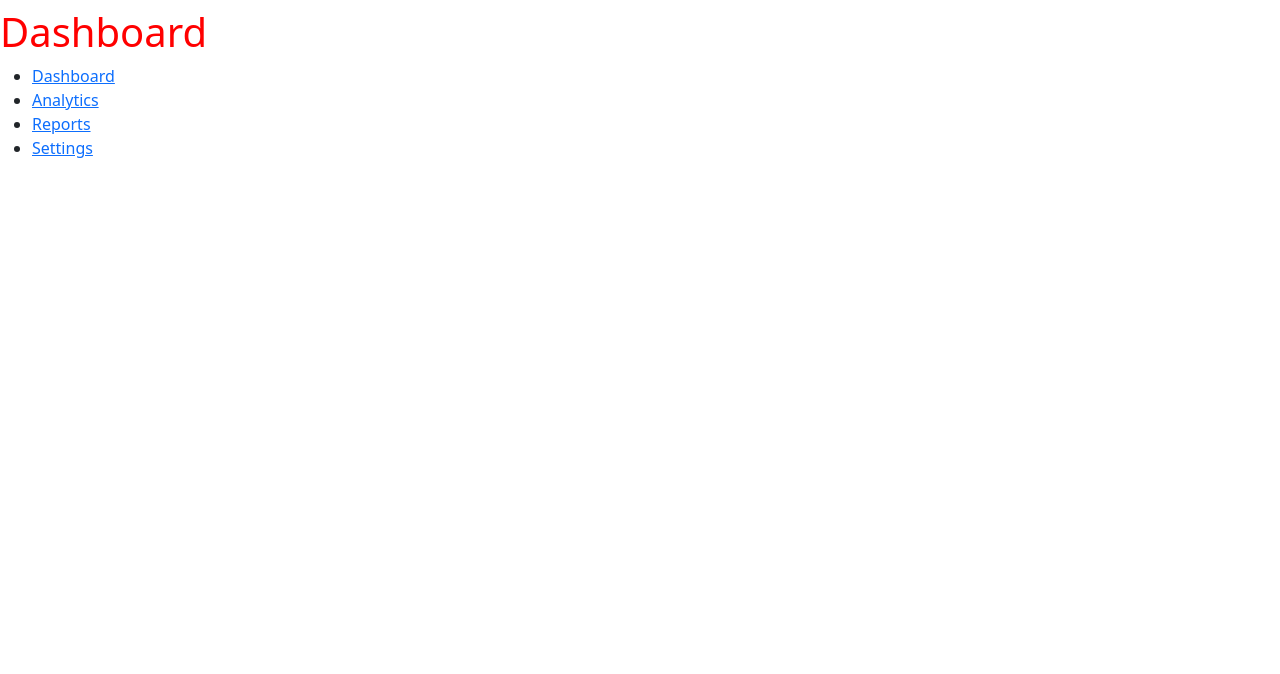
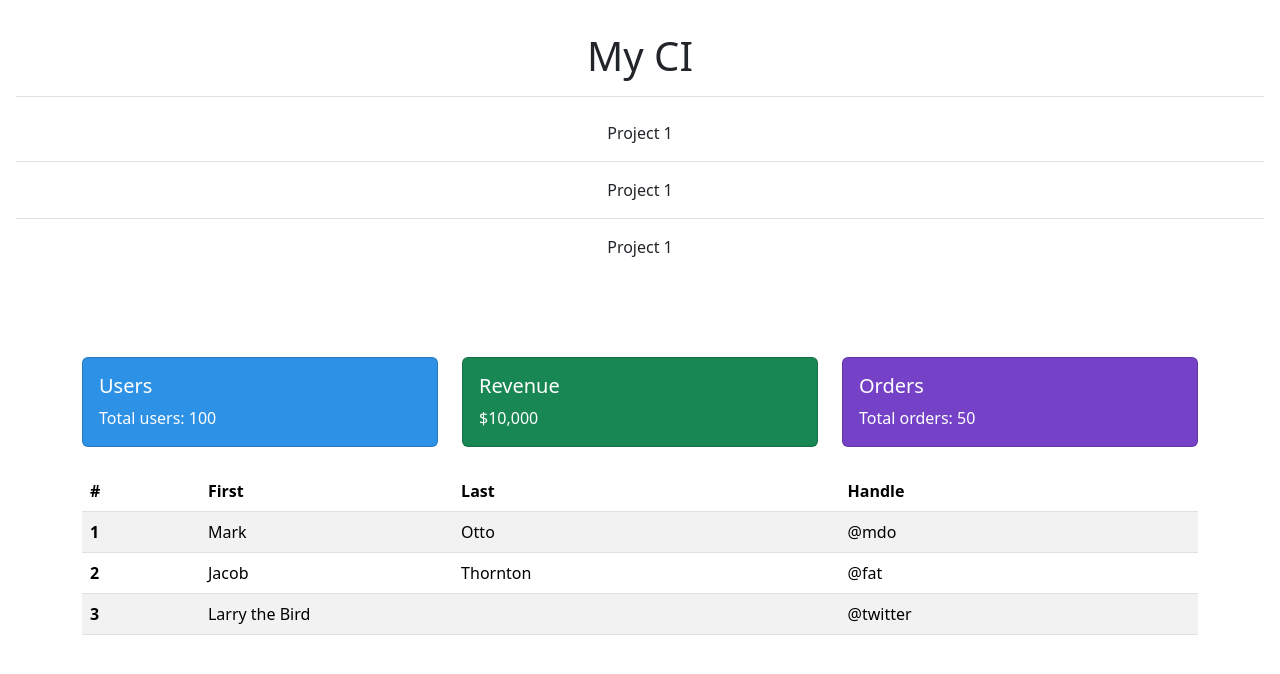
Before and after one commit to Rayanworkout/Minimalist-CI-System, a Flask app: page / in a window 1280 px wide. Shown: the top 674 px of the page. Run offline with Flask 3, Linux system fonts and the light colour scheme.

Commit message:
design is starting to be ok

```diff
--- a/templates/index.html
+++ b/templates/index.html
@@ -7,24 +7,104 @@
     <title>Dashboard</title>
     <link rel="stylesheet" href="https://cdn.jsdelivr.net/npm/bootstrap@5.3.2/dist/css/bootstrap.min.css"
         integrity="sha384-T3c6CoIi6uLrA9TneNEoa7RxnatzjcDSCmG1MXxSR1GAsXEV/Dwwykc2MPK8M2HN" crossorigin="anonymous">
+    <link rel="preconnect" href="https://fonts.googleapis.com">
+    <link rel="preconnect" href="https://fonts.gstatic.com" crossorigin>
+    <link href="https://fonts.googleapis.com/css2?family=Montserrat:ital,wght@0,100..900;1,100..900&display=swap"
+        rel="stylesheet">
     <link rel="stylesheet" href="style.css">
     <link rel="stylesheet" href="{{ url_for('static', filename='css/style.css') }}">
+
 </head>
 
 <body>
     <header>
-        <h1 class="main-h1 my-2">Dashboard</h1>
+        <nav id="sidebarMenu" class="collapse d-lg-block sidebar collapse">
+            <div class="position-sticky">
+                <div class="list-group list-group-flush mx-3 mt-3">
+                    <a href="#" class="list-group-item list-group-item-action py-3 mb-2 title text-center display-6"
+                        aria-current="true">
+                        My CI
+                    </a>
+                    <a href="#" class="list-group-item list-group-item-action py-3 text-center">
+                        Project 1
+                    </a>
+                    <a href="#" class="list-group-item list-group-item-action py-3 text-center">
+                        Project 1
+                    </a>
+                    <a href="#" class="list-group-item list-group-item-action py-3 text-center">
+                        Project 1
+                    </a>
+
+                </div>
+            </div>
+        </nav>
     </header>
-    <div class="sidebar">
-        <ul>
-            <li><a href="#">Dashboard</a></li>
-            <li><a href="#">Analytics</a></li>
-            <li><a href="#">Reports</a></li>
-            <li><a href="#">Settings</a></li>
-        </ul>
-    </div>
-    <div class="content my-3 text-center">
-    </div>
+
+    <main style="margin-top: 58px;">
+        <div class="container pt-4">
+            <div class="row dashboard">
+                <div class="col-lg-4 col-md-6">
+                    <div class="card text-white" style="background-color: #2d91e6;">
+                        <div class="card-body">
+                            <h5 class="card-title">Users</h5>
+                            <p class="card-text">Total users: 100</p>
+                        </div>
+                    </div>
+                </div>
+                <div class="col-lg-4 col-md-6">
+                    <div class="card bg-success text-white">
+                        <div class="card-body">
+                            <h5 class="card-title">Revenue</h5>
+                            <p class="card-text">$10,000</p>
+                        </div>
+                    </div>
+                </div>
+                <div class="col-lg-4 col-md-6">
+                    <div class="card text-white" style="background-color: #7542c7;">
+                        <div class="card-body">
+                            <h5 class="card-title">Orders</h5>
+                            <p class="card-text">Total orders: 50</p>
+                        </div>
+                    </div>
+                </div>
+            </div>
+            <div class="project-table my-4">
+                <table class="table table-striped">
+                    <thead>
+                        <tr>
+                            <th scope="col">#</th>
+                            <th scope="col">First</th>
+                            <th scope="col">Last</th>
+                            <th scope="col">Handle</th>
+                        </tr>
+                    </thead>
+                    <tbody>
+                        <tr>
+                            <th scope="row">1</th>
+                            <td>Mark</td>
+                            <td>Otto</td>
+                            <td>@mdo</td>
+                        </tr>
+                        <tr>
+                            <th scope="row">2</th>
+                            <td>Jacob</td>
+                            <td>Thornton</td>
+                            <td>@fat</td>
+                        </tr>
+                        <tr>
+                            <th scope="row">3</th>
+                            <td colspan="2">Larry the Bird</td>
+                            <td>@twitter</td>
+                        </tr>
+                    </tbody>
+                </table>
+            </div>
+        </div>
+    </main>
+
+    <script src="https://cdn.jsdelivr.net/npm/bootstrap@5.3.2/dist/js/bootstrap.min.js"
+        integrity="sha384-BBtl+eGJRgqQAUMxJ7pMwbEyER4l1g+O15P+16Ep7Q9Q+zqX6gSbd85u4mG4QzX+"
+        crossorigin="anonymous"></script>
 </body>
 
 </html>
```
